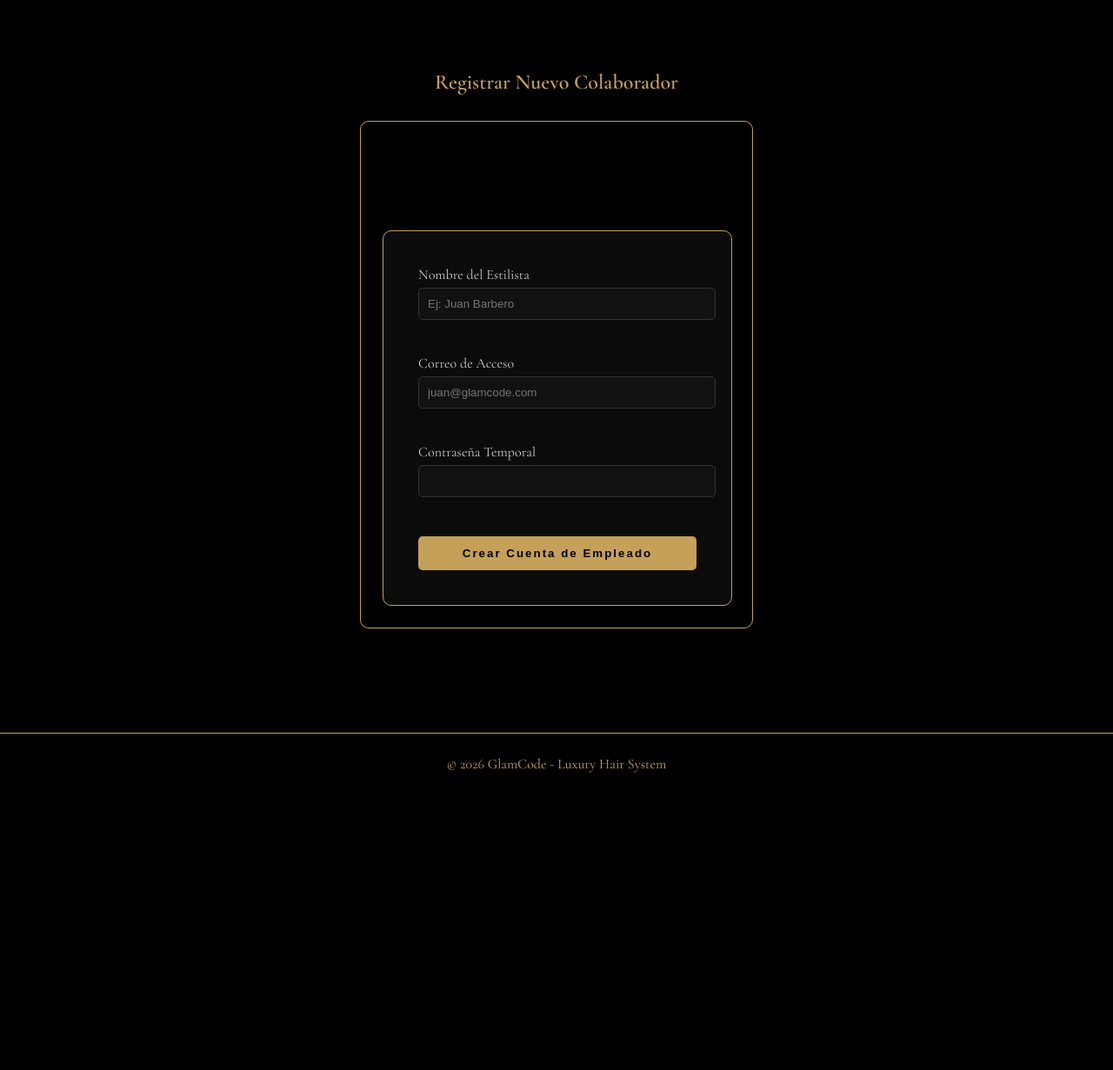
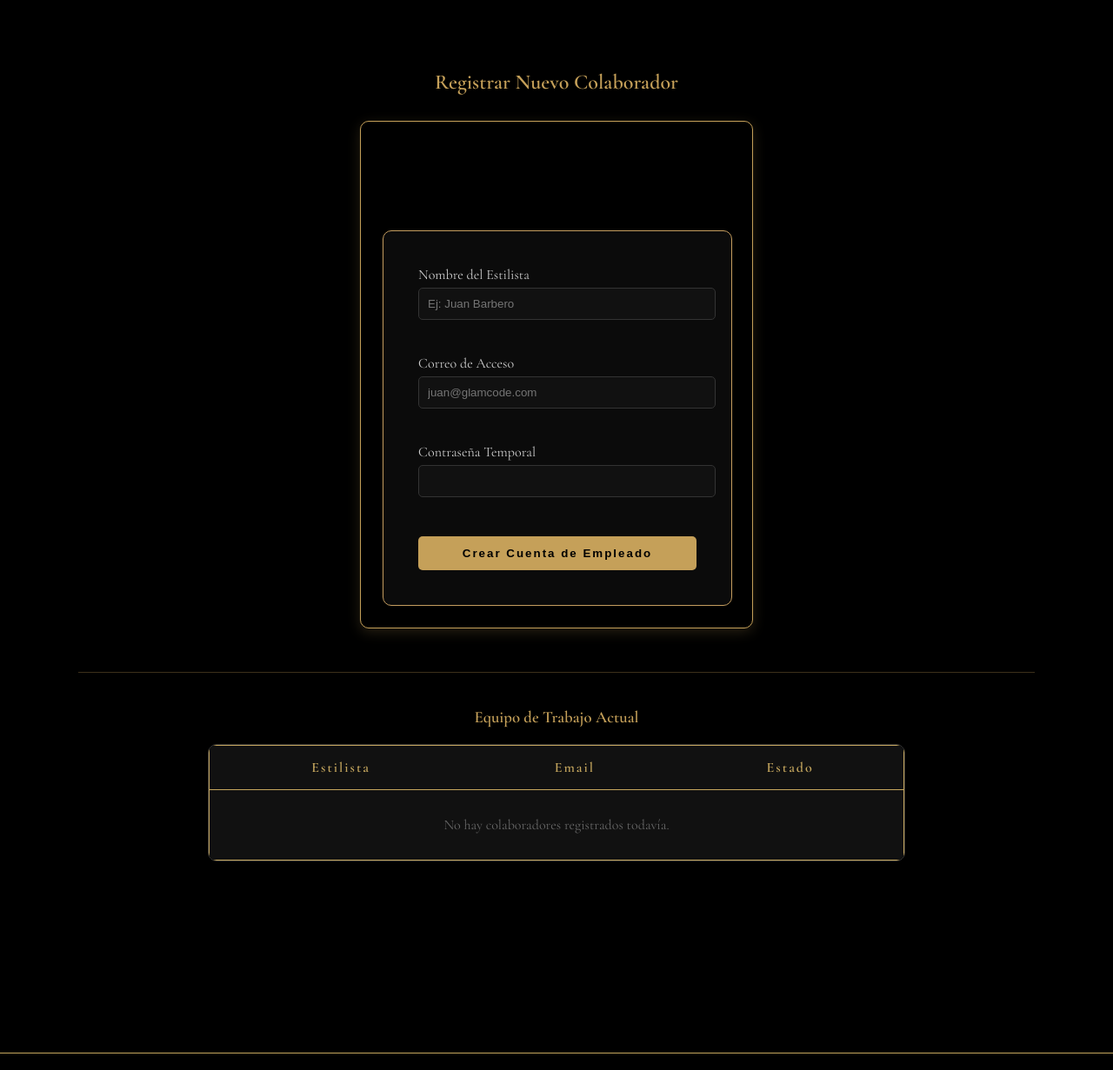
Before and after one commit to VIVIANAPLATA16/GlamCode-OS, a Flask app: template templates/crear_estilista.html in a window 1280 px wide. Shown: the part 156-1387 px from the top of the page at 87% size. Before the commit the page ends 1045 px from the top, so only its background shows below. Run offline with Flask 3, Linux system fonts and the light colour scheme; the template is opened without the code that fills it, so the values that code supplies are empty.

Commit message:
ui: display team table

```diff
--- a/templates/crear_estilista.html
+++ b/templates/crear_estilista.html
@@ -3,8 +3,8 @@
 {% block content %}
 <h2 style="color: #c5a059; text-align: center; margin-bottom: 30px;">Registrar Nuevo Colaborador</h2>
 
-<div style="display: flex; justify-content: center;">
-    <div style="width: 100%; max-width: 400px; border: 1px solid #c5a059; padding: 25px; border-radius: 10px; background: #000; color: white;">
+<div style="display: flex; justify-content: center; margin-bottom: 50px;">
+    <div style="width: 100%; max-width: 400px; border: 1px solid #c5a059; padding: 25px; border-radius: 10px; background: #000; color: white; box-shadow: 0 4px 15px rgba(197, 160, 89, 0.2);">
         <form method="POST">
             <div style="margin-bottom: 15px;">
                 <label style="display: block; margin-bottom: 5px; color: #ccc;">Nombre del Estilista</label>
@@ -18,10 +18,46 @@
                 <label style="display: block; margin-bottom: 5px; color: #ccc;">Contraseña Temporal</label>
                 <input type="password" name="password" style="width: 100%; padding: 10px; background: #111; border: 1px solid #333; color: white; border-radius: 5px;" required>
             </div>
-            <button type="submit" style="width: 100%; padding: 12px; background: #c5a059; color: black; border: none; border-radius: 5px; font-weight: bold; cursor: pointer;">
+            <button type="submit" style="width: 100%; padding: 12px; background: #c5a059; color: black; border: none; border-radius: 5px; font-weight: bold; cursor: pointer; transition: 0.3s;">
                 Crear Cuenta de Empleado
             </button>
         </form>
     </div>
 </div>
-{% endblock %}
+
+<hr style="border: 0; border-top: 1px solid #c5a059; opacity: 0.3; margin-bottom: 40px;">
+
+<h3 style="color: #c5a059; text-align: center; margin-bottom: 20px;">Equipo de Trabajo Actual</h3>
+
+<div style="max-width: 800px; margin: 0 auto; background: #000; border: 1px solid #333; border-radius: 10px; overflow: hidden;">
+    <table style="width: 100%; border-collapse: collapse; color: white; text-align: left;">
+        <thead>
+            <tr style="background: #111; color: #c5a059; border-bottom: 1px solid #c5a059;">
+                <th style="padding: 15px;">Estilista</th>
+                <th style="padding: 15px;">Email</th>
+                <th style="padding: 15px; text-align: center;">Estado</th>
+            </tr>
+        </thead>
+        <tbody>
+            {% if colaboradores %}
+                {% for colab in colaboradores %}
+                <tr style="border-bottom: 1px solid #222;">
+                    <td style="padding: 12px 15px;">{{ colab[1] }}</td>
+                    <td style="padding: 12px 15px; color: #aaa;">{{ colab[2] }}</td>
+                    <td style="padding: 12px 15px; text-align: center;">
+                        <span style="background: #c5a059; color: black; padding: 3px 10px; border-radius: 20px; font-size: 0.8em; font-weight: bold;">Activo</span>
+                    </td>
+                </tr>
+                {% endfor %}
+            {% else %}
+                <tr>
+                    <td colspan="3" style="padding: 30px; text-align: center; color: #666;">
+                        No hay colaboradores registrados todavía.
+                    </td>
+                </tr>
+            {% endif %}
+        </tbody>
+    </table>
+</div>
+
+<div style="margin-bottom: 100px;"></div> {% endblock %}
```
